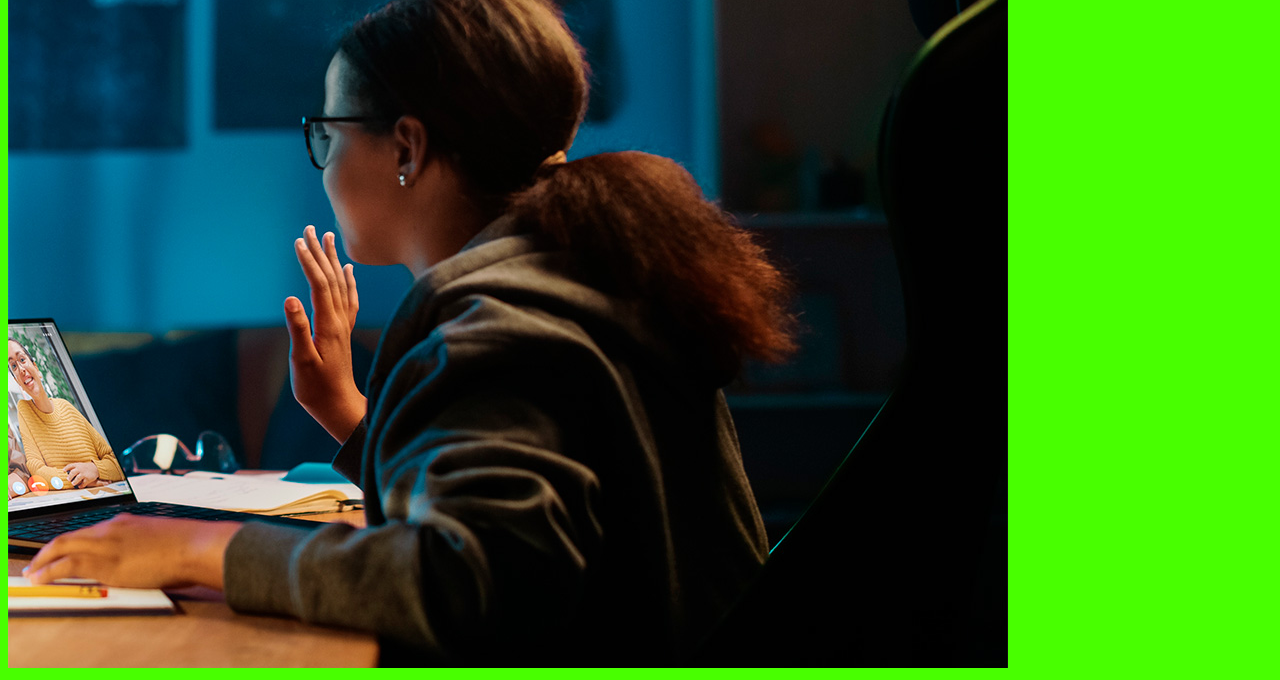
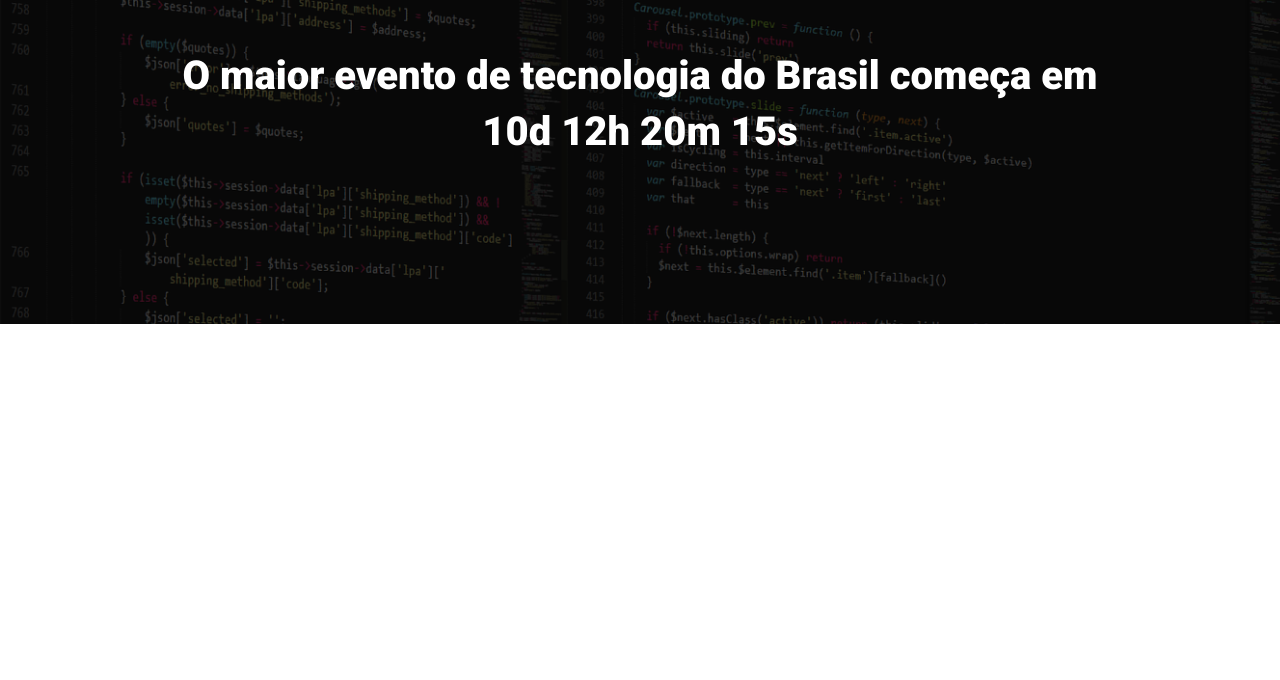
Before and after one commit to leocarvalh0/ebac_tech_talks, a website built with Parcel: page src/index.html in a window 1280 px wide. Shown: the part 160-840 px from the top of the page. After the commit the page ends 800 px from the top, so only its background shows below. Built offline with nearby package versions, Linux system fonts and the light colour scheme.

Commit message:
criando o hero

```diff
--- a/src/index.html
+++ b/src/index.html
@@ -1,14 +1,23 @@
 <!DOCTYPE html>
-<html lang="en">
+<html lang="pt-br">
 <head>
     <meta charset="UTF-8">
     <meta name="viewport" content="width=device-width, initial-scale=1.0">
-    <title>Document</title>
+    <title>EBAC Tech Talks</title>
+    <link rel="preconnect" href="https://fonts.googleapis.com">
+    <link rel="preconnect" href="https://fonts.gstatic.com" crossorigin>
+    <link href="https://fonts.googleapis.com/css2?family=Roboto:wght@400;700;900&display=swap" rel="stylesheet">
     <link rel="stylesheet" href="styles/main.scss">
 </head>
 <body>
-    <h1>Olá</h1>
-    <img src="images/backend.png" alt="">
+    <header class="hero">
+        <div class="container">
+            <img class="hero__logo" src="images/ebac_logo.svg" alt="EBAC">
+            <p class="hero__text">
+                O maior evento de tecnologia do Brasil começa em 10d 12h 20m 15s
+            </p>
+        </div>
+    </header>
 
     <script src="scripts/main.js"></script>
 </body>
--- /dev/null
+++ b/src/styles/_hero.scss
@@ -0,0 +1,52 @@
+.hero {
+    padding-top: 64px;
+    padding-bottom: 100px;
+    background-image: url(../images/fundo.png);
+    background-repeat: no-repeat;
+    background-size: cover;
+    position: relative;
+
+    .container {
+        position: relative;
+    }
+
+    &::before {
+        position: absolute;
+        top: 0;
+        left: 0;
+        width: 100%;
+        height: 100%;
+        background-color: #000;
+        content: '';
+        opacity: 0.7;
+    }
+
+    &__text {
+        margin-top: 64px;
+        margin-bottom: 64px;
+        font-size: 40px;
+        line-height: 56px;
+        font-weight: 800;
+        text-align: center;
+    }
+
+    &__logo {
+        margin: 0 auto;
+        height: 80px;
+        display: block;
+    }
+
+    @media (max-width: 640px) {
+        padding: 40px 0;
+
+        &__logo {
+            height: 40px;
+        }
+
+        &__text {
+            font-size: 22px;
+            line-height: 24px;
+            margin: 24px 0;
+        }
+    }
+}
--- a/src/styles/main.scss
+++ b/src/styles/main.scss
@@ -1,3 +1,23 @@
-body {
-    background-color: rgb(72, 255, 0);
+@use "hero";
+
+* {
+    margin: 0;
+    padding: 0;
+    box-sizing: border-box;
+    font-family: Roboto, sans-serif;
+    color: #fff;
 }
+
+.container {
+    max-width: 960px;
+    width: 100%;
+    margin: 0 auto;
+
+    @media (max-width: 640px) {
+        max-width: 80%;
+    }
+
+    @media (max-width: 1024px) {
+        max-width: 90%;
+    }
+}
```
